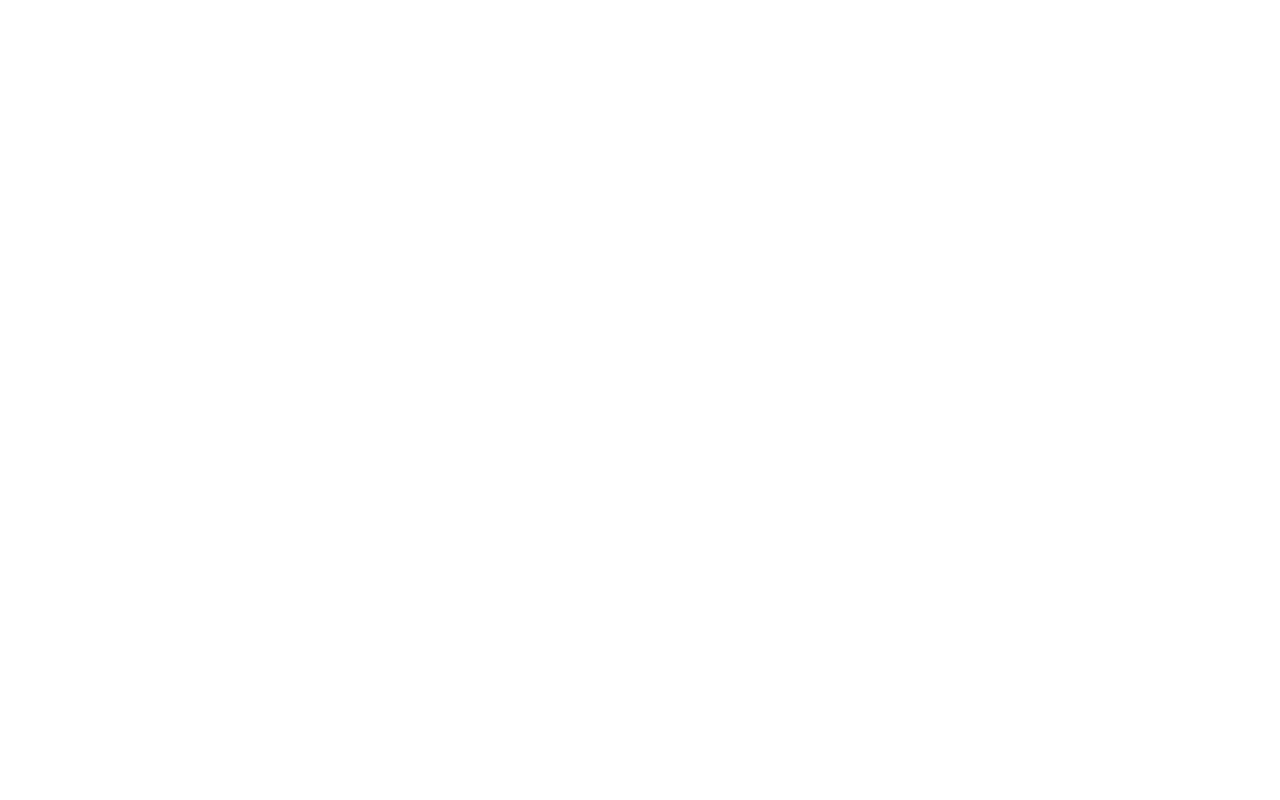
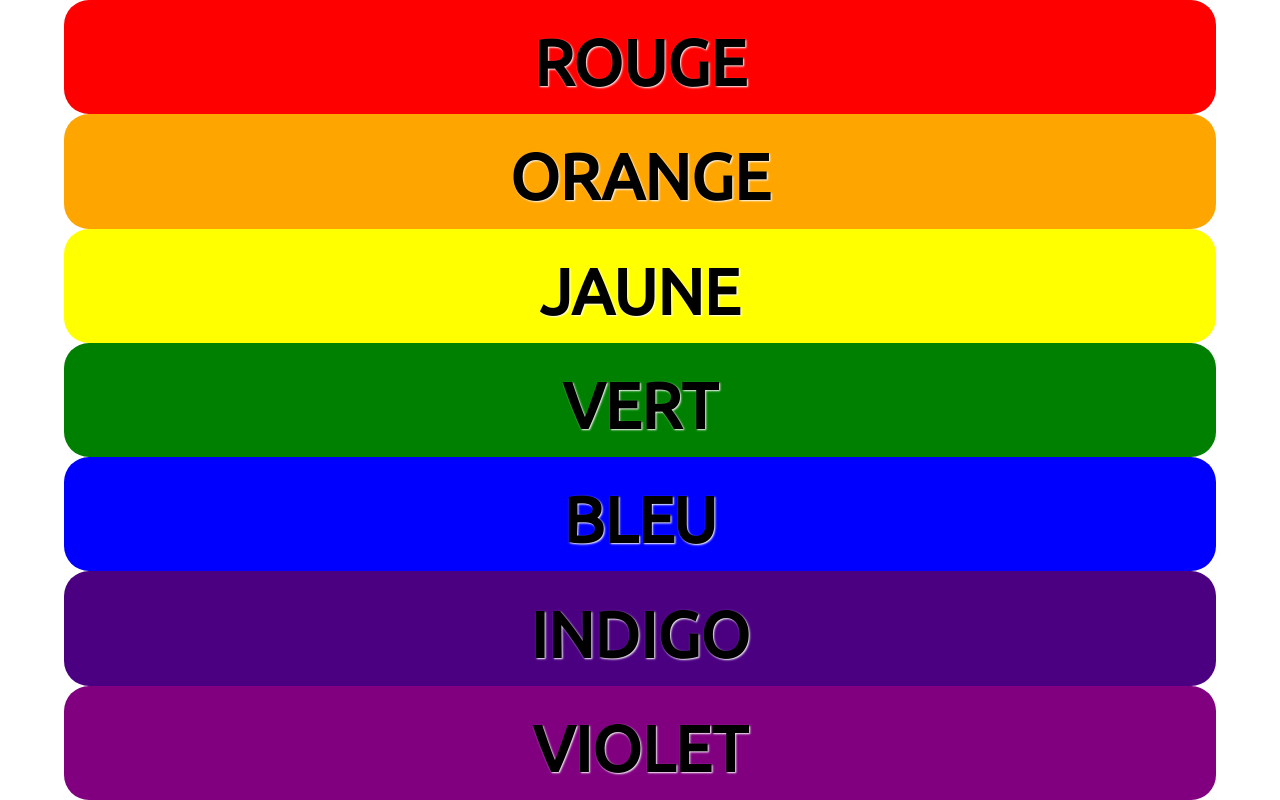
Before and after one commit to NicolasNegrier/decouverte-mots-russe, a plain HTML site: page pages/couleurs.html in a window 1280 px wide. Drawn offline with Linux system fonts and the light colour scheme.

Commit message:
Création de la page couleur avec 1ere etape pour le son au clic

```diff
--- a/css/style.css
+++ b/css/style.css
@@ -77,9 +77,59 @@
     bottom: 0;
 }
 
-#test {
+/* PARTIE COULEURS */
+
+.tube {
+    display: flex;
+    justify-content: center;
+    width: 100vw;
+    height: 15vh;
+}
+
+.color {
+    width: 90%;
+    height: 100%;
+    border-radius: 25px;
+    display: flex;
+    align-items: center;
+    justify-content: center;
+}
+
+.color-name {
+    display: flex;
+    justify-content: center;
+    align-items: center;
+    padding-top: 10px;
+    font-weight: 700;
+    text-transform: uppercase;
+    font-size: 4rem;
+    text-shadow: 1px 1px 2px white;
+}
+
+.red {
     background-color: red;
-    width: 80vw;
-    height: 800vh;
-    border-radius: 100%;
 }
+
+.orange {
+    background-color: orange;
+}
+
+.yellow {
+    background-color: yellow;
+}
+
+.green {
+    background-color: green;
+}
+
+.blue {
+    background-color: blue;
+}
+
+.indigo {
+    background-color: indigo;
+}
+
+.purple {
+    background-color: purple;
+}
--- /dev/null
+++ b/data/couleurs.js
@@ -0,0 +1,31 @@
+const couleurs = [
+    rouge = {
+        fr: "rouge",
+        en: "red",
+        sound: "../sounds/couteau.wav",
+    },
+    orange = {
+        fr: "orange",
+        en: "orange",
+    },
+    jaune = {
+        fr: "jaune",
+        en: "yellow",
+    },
+    vert = {
+        fr: "vert",
+        en: "green",
+    },
+    bleu = {
+        fr: "bleu",
+        en: "blue",
+    },
+    indigo = {
+        fr: "indigo",
+        en: "indigo",
+    },
+    violet = {
+        fr: "violet",
+        en: "purple",
+    },
+]
--- a/js/colors.js
+++ b/js/colors.js
@@ -0,0 +1,57 @@
+const colors = {
+
+    createColors: () => {
+        let index = 0;
+        for (let couleur of couleurs) {
+
+        // Creation des div tube, color et title
+        let tube = document.createElement('div');
+        let color = document.createElement('div');
+        let title = document.createElement('div');
+
+        // Attribution des css
+        tube.classList.add('tube');
+        color.setAttribute("id", index);
+        color.classList.add('color');
+        color.classList.add(couleur.en);
+        title.classList.add('color-name');
+
+        // Récupération du parent
+        let container = document.querySelector('.container');
+
+        // Ajout des enfants aux parents
+        container.appendChild(tube);
+        tube.appendChild(color);
+        color.appendChild(title);
+
+        title.textContent = couleur.fr;
+
+        index++;
+        }
+    },
+
+    playColor: (event) => {
+        console.log(couleurs[event.target.id].sound);
+        let sound = document.createElement('audio');
+        sound.src = couleurs[event.target.id].sound;
+        sound.play();
+        console.log(event.target.id);
+    },
+
+    soundListener() {
+        // let color = document.getElementsByClassName('color');
+        // console.log(color);
+        document.addEventListener('click', colors.playColor);
+    },
+
+
+    init: () => {
+
+        colors.createColors();
+        colors.soundListener();
+    }
+
+}
+
+// Initialisation quand le DOM est pret
+document.addEventListener('DOMContentLoaded', colors.init);
--- a/pages/couleurs.html
+++ b/pages/couleurs.html
@@ -0,0 +1,21 @@
+<!DOCTYPE html>
+<html lang="fr">
+<head>
+    <meta charset="UTF-8">
+    <meta http-equiv="X-UA-Compatible" content="IE=edge">
+    <meta name="viewport" content="width=device-width, initial-scale=1.0">
+    <link rel="preconnect" href="https://fonts.googleapis.com">
+    <link rel="preconnect" href="https://fonts.gstatic.com" crossorigin>
+    <link href="https://fonts.googleapis.com/css2?family=Ubuntu&display=swap" rel="stylesheet">
+    <link rel="stylesheet" href="../css/reset.css">
+    <link rel="stylesheet" href="../css/style.css">
+    <title>Les couleurs</title>
+</head>
+<body>
+    <div class="container">
+
+    </div>
+<script src="/js/colors.js"></script>
+<script src="/data/couleurs.js"></script>
+</body>
+</html>
```
Also changed, not shown: pages/chiffres.html (+12 -0 lines), 1 other file.
